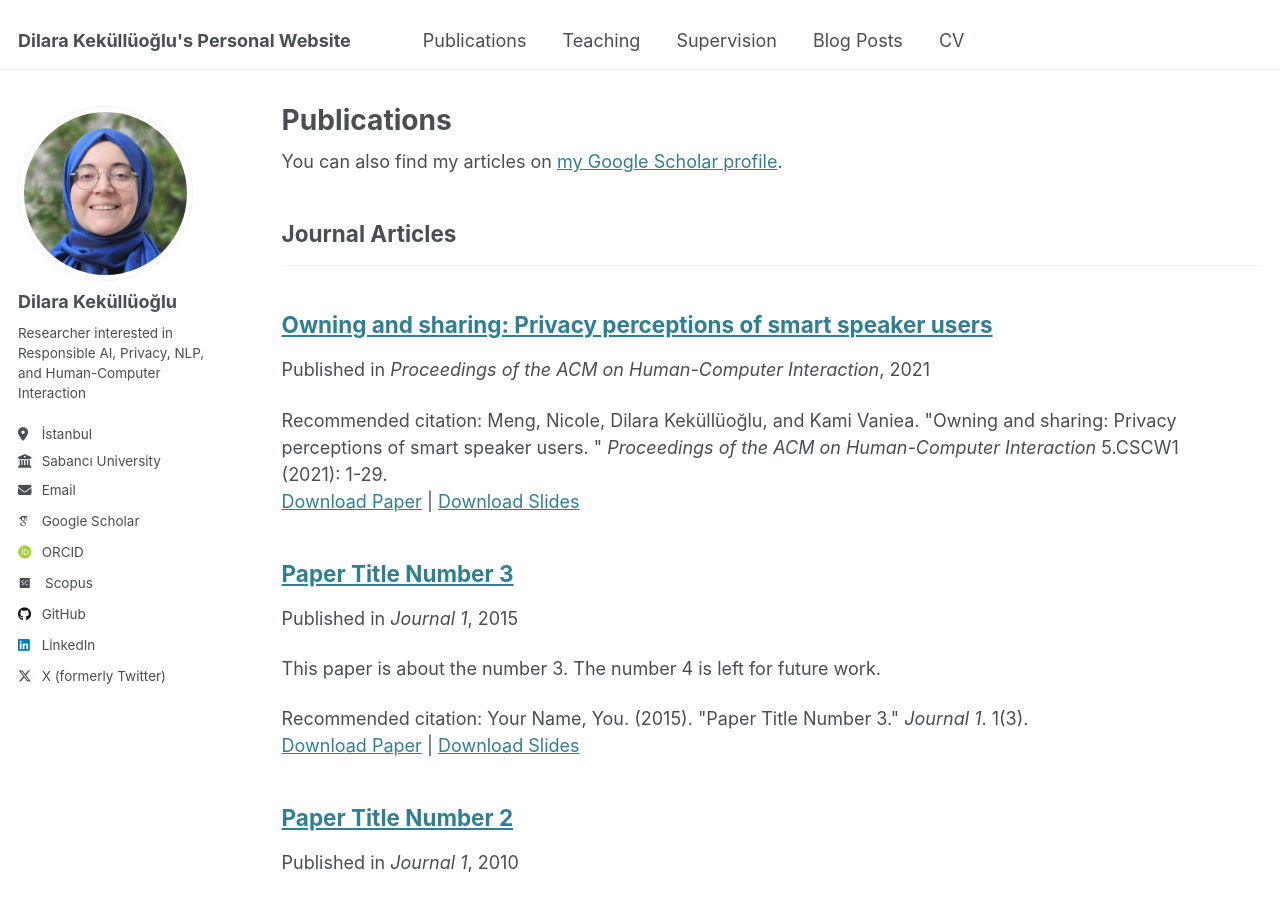
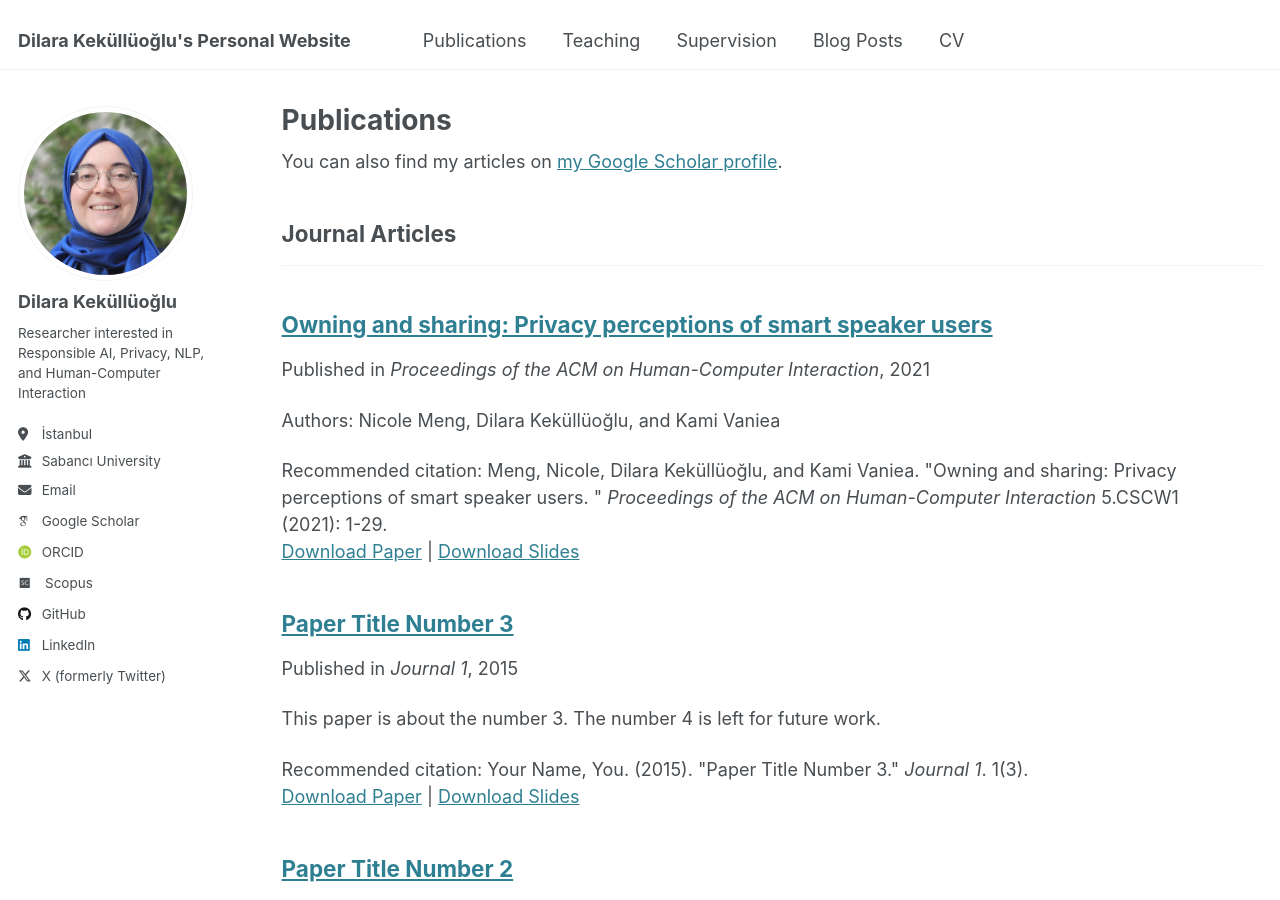
Before and after one commit to dilarakkl/dilarakkl.github.io, a Jekyll site: the page built from _pages/publications.html, in a window 1280 px wide and 900 px high. Built offline with Jekyll 4.4.1, drawn with Linux system fonts in a browser that asks for light colours; some web fonts are replaced.

Commit message:
Update 2021-04-22-owning-sharing.md

```diff
--- a/_publications/2021-04-22-owning-sharing.md
+++ b/_publications/2021-04-22-owning-sharing.md
@@ -3,7 +3,8 @@ title: "Owning and sharing: Privacy perceptions of smart speaker users"
 collection: publications
 category: manuscripts
 permalink: /publication/2021-04-22-owning-sharing
-excerpt: ''
+excerpt: 'Authors: Nicole Meng, Dilara Keküllüoğlu, and Kami Vaniea'
+authors: 'Authors: Nicole Meng, Dilara Keküllüoğlu, and Kami Vaniea'
 date: 2021-04-22
 venue: 'Proceedings of the ACM on Human-Computer Interaction'
 slidesurl: ''
```
